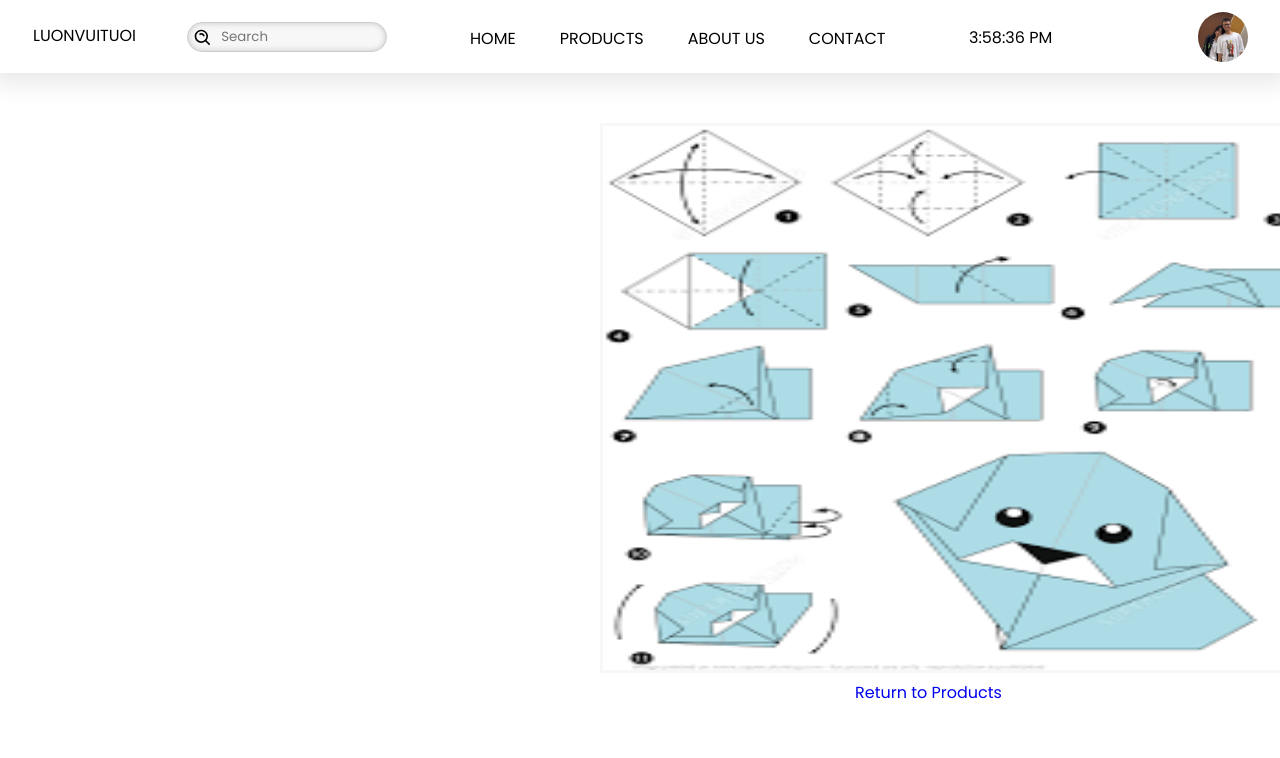
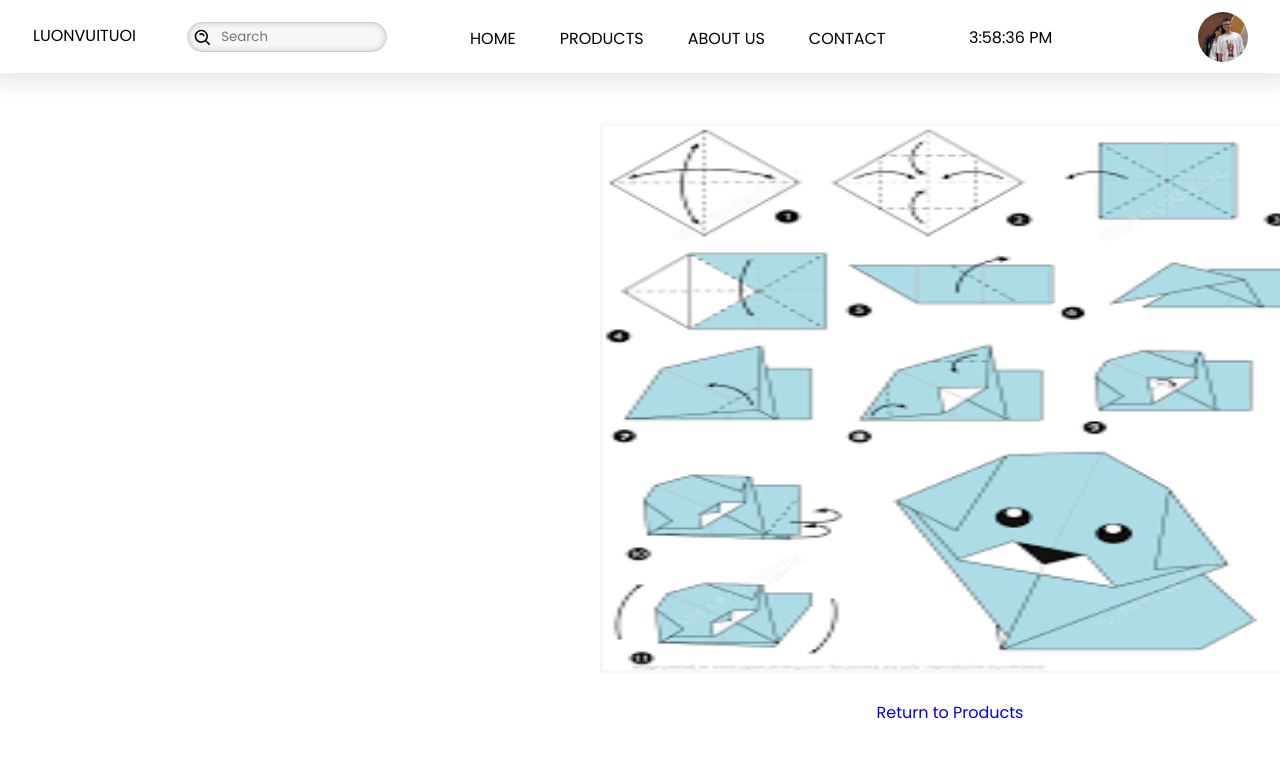
Before and after one commit to T2108A-Luonvuituoi-G1/Origami-eProject, a React (Create React App) app: page /products/dogmaking in a window 1280 px wide. Shown: the top 758 px of the page. Built offline with nearby package versions, Linux system fonts and the light colour scheme.

Commit message:
Update DogMaking.js

```diff
--- a/src/OrigamiPage/Products/Components/DogMaking.js
+++ b/src/OrigamiPage/Products/Components/DogMaking.js
@@ -7,7 +7,7 @@ import '../Assets/Css/product.css'
 export default class DogMaking extends Component {
     render() {
         return (
-            <div>
+            <div className='Product-making-item'>
                 <img className='Product-making' src={Dogmaking} />
                 <Link to="/products" className='p-item-btn'>Return to Products</Link>
             </div>
```
